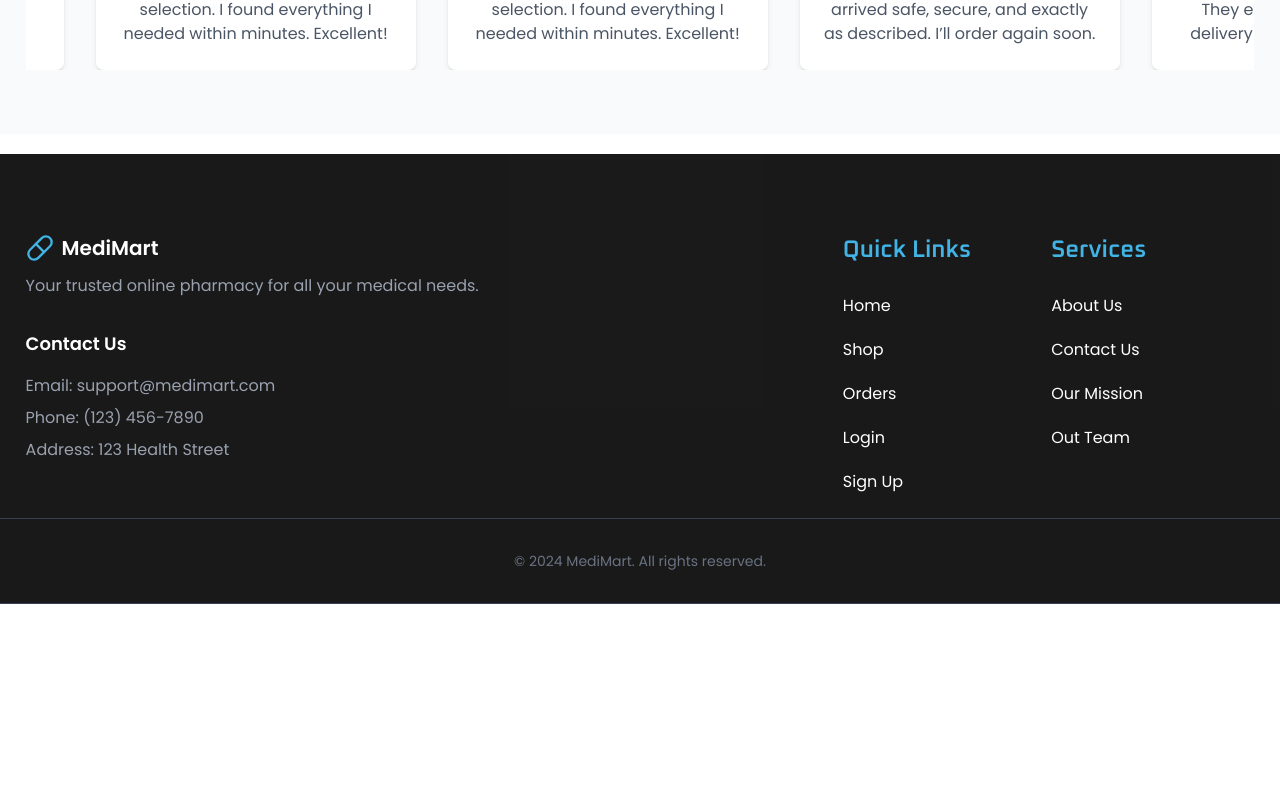
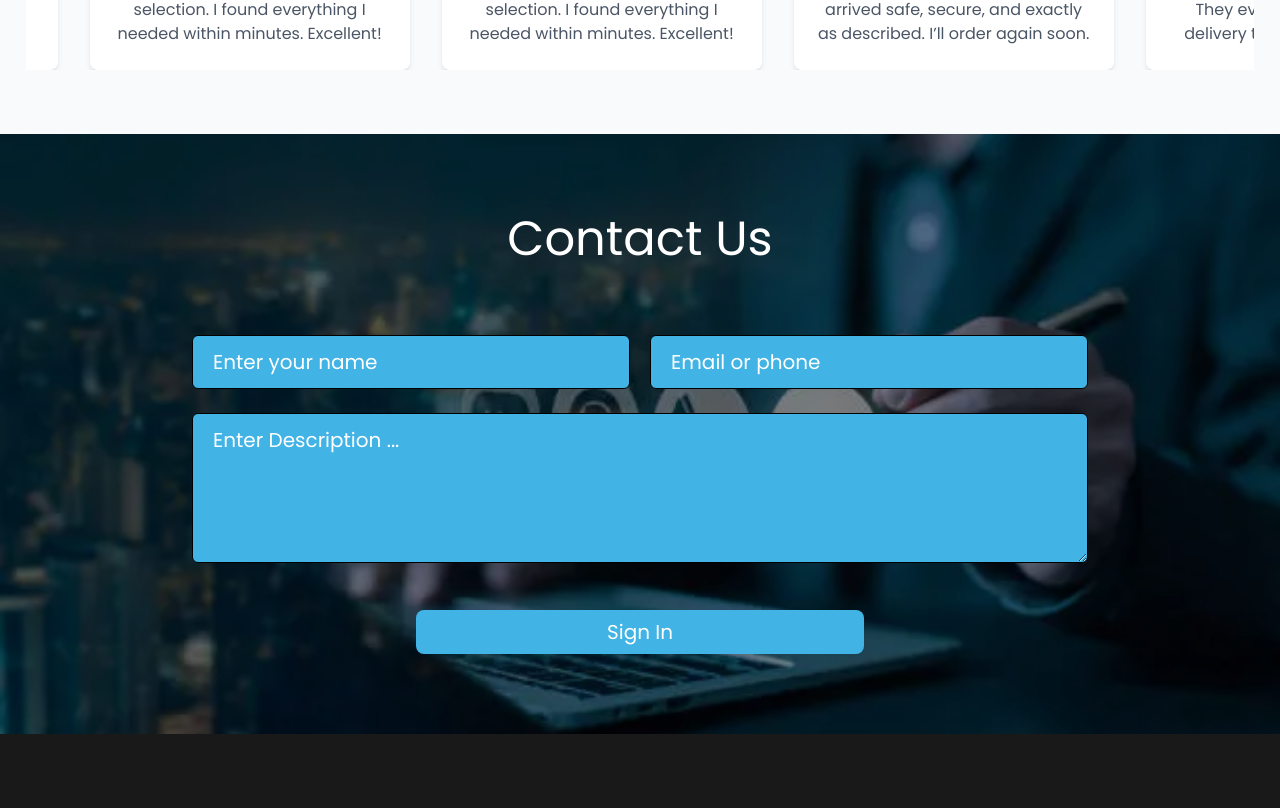
Before and after one commit to jmjubaer/medimart-client, a Next.js app: page / in a window 1280 px wide. Shown: the part 2132-2940 px from the top of the page. Before the commit the page ends 2736 px from the top, so only its background shows below. Built offline with nearby package versions, Linux system fonts and the light colour scheme; no server answers.

Commit message:
complete contact us page

```diff
--- a/src/app/(commonLayout)/page.tsx
+++ b/src/app/(commonLayout)/page.tsx
@@ -1,18 +1,18 @@
 import Banner from "@/components/pages/home/BannerSection/Banner";
 import BrandSection from "@/components/pages/home/BrandSection";
+import ContactUs from "@/components/pages/home/ContactUs";
 import FeaturedSection from "@/components/pages/home/FeaturedSection";
 import ReviewSection from "@/components/pages/home/ReviewSection";
 import React from "react";
 
 const Home = () => {
-
     return (
         <div className=' text-center mb-5'>
-
-            <Banner/>
-            <BrandSection/>
-            <FeaturedSection/>
-            <ReviewSection/>
+            <Banner />
+            <BrandSection />
+            <FeaturedSection />
+            <ReviewSection />
+            <ContactUs />
         </div>
     );
 };
--- /dev/null
+++ b/src/components/pages/home/ContactUs/index.tsx
@@ -0,0 +1,99 @@
+"use client";
+import Image from "next/image";
+import image from "@/assets/contactus.jpg";
+import { FieldValues, SubmitHandler, useForm } from "react-hook-form";
+import Swal from "sweetalert2";
+const ContactUs = () => {
+    const {
+        register,
+        handleSubmit,
+        formState: { errors, isSubmitting },
+    } = useForm<FieldValues>();
+
+    const onSubmit: SubmitHandler<FieldValues> = async (data) => {
+        console.log(data);
+        Swal.fire({
+            icon: "success",
+            title: "Success ",
+            text: "Thank you for Contact Us!",
+        });
+    };
+    return (
+        <section className='relative h-[600px] flex -mb-5' id='contact-us'>
+            <div className='absolute inset-0 z-0 w-full h-full bg-red-400 top-0 left-0'>
+                <Image
+                    src={image}
+                    alt='Medical Background'
+                    fill
+                    className='object-cover  brightness-50'
+                    priority
+                />
+            </div>
+
+            <div className='xs:w-[70%] w-[95%] my-auto mx-auto text-white z-20'>
+                <h2 className='xs:text-5xl text-4xl text-white text-center z-20 mb-5 xs:mb-16'>
+                    Contact Us
+                </h2>
+                <form onSubmit={handleSubmit(onSubmit)} className='w-full'>
+                    <div className='space-y-4 md:space-y-6 w-full'>
+                        <div className='grid md:grid-cols-2 gap-2 md:gap-5'>
+                            <div>
+                                <input
+                                    id='name'
+                                    className='w-full text-base sm:text-xl text-black outline-none border rounded-md  p-3 px-5 bg-primary placeholder:text-white mt-2 '
+                                    {...register("name", {
+                                        required: true,
+                                    })}
+                                    type='text'
+                                    placeholder='Enter your name'
+                                />
+                                {errors.name && (
+                                    <span className='text-red-500 text-base'>
+                                        This field is required
+                                    </span>
+                                )}
+                            </div>
+
+                            <div>
+                                <input
+                                    className='w-full text-base sm:text-xl text-black outline-none border rounded-md  p-3 px-5 bg-primary placeholder:text-white mt-2'
+                                    {...register("contact", {
+                                        required: true,
+                                    })}
+                                    placeholder='Email or phone'
+                                />
+                                {errors.contact && (
+                                    <span className='text-red-500 text-base'>
+                                        This field is required
+                                    </span>
+                                )}
+                            </div>
+                        </div>
+                        <div className=''>
+                            <textarea
+                                className='w-full text-base sm:text-xl text-black outline-none border rounded-md p-3 px-5 bg-primary placeholder:text-white xs:min-h-[150px] min-h-[100px]'
+                                placeholder='Enter Description ...'
+                                id='description'
+                                {...register("description", {
+                                    required: true,
+                                })}
+                            />
+                            {errors.description && (
+                                <span className='text-red-500 text-base'>
+                                    This field is required
+                                </span>
+                            )}
+                        </div>
+                        <button
+                            type='submit'
+                            className='w-1/2 bg-primary text-white py-1 xs:py-2 rounded-lg sm:text-xl font-medium sm:mt-4'>
+                            {isSubmitting ? "Signing..." : "Sign In"}
+                        </button>
+                    </div>
+                </form>
+            </div>
+        </section>
+    );
+};
+
+export default ContactUs;
--- a/src/components/shered/Footer.tsx
+++ b/src/components/shered/Footer.tsx
@@ -69,12 +69,16 @@ const Footer = () => {
                                 About Us
                             </Link>
                             <Link
-                                href={`${process.env.NEXT_PUBLIC_CLIENT_API}/about-us`}>
+                                href={`${process.env.NEXT_PUBLIC_CLIENT_API}#contact-us`}>
                                 Contact Us
                             </Link>
                             <Link
                                 href={`${process.env.NEXT_PUBLIC_CLIENT_API}/about#mission`}>
                                 Our Mission
+                            </Link>
+                            <Link
+                                href={`${process.env.NEXT_PUBLIC_CLIENT_API}/about#vision`}>
+                                Our Vision
                             </Link>
                             <Link
                                 href={`${process.env.NEXT_PUBLIC_CLIENT_API}/about#team`}>
@@ -83,7 +87,6 @@ const Footer = () => {
                         </ul>
                     </div>
                 </div>
-
             </div>
             <div className='py-8 text-sm text-center border-y mt-6 border-gray-700 text-gray-500'>
                 <p>© 2024 MediMart. All rights reserved.</p>
```
Also changed, not shown: src/components/pages/about/JourneySection.tsx (+49 -50 lines), src/assets/contactus.jpg (added), 1 other file (tests, documents, lock files or other folders).
